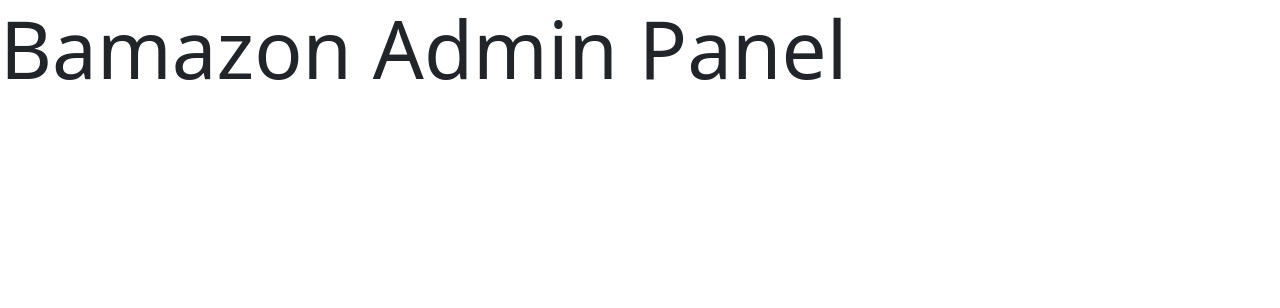
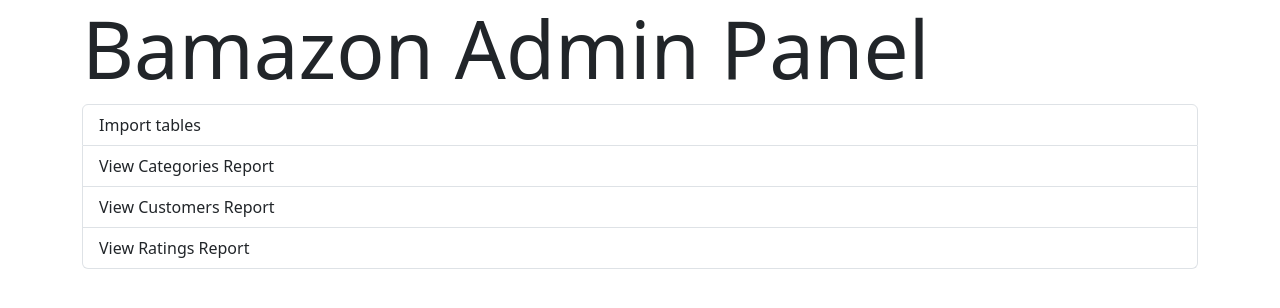
Before and after one commit to IChism/cs_370_group5, a Django app: template cs_370_django/bamazon/templates/bamazon/index.html in a window 1280 px wide. Shown: the top 308 px of the page. Run offline with Django 4.2, Linux system fonts and the light colour scheme; the template is opened without the code that fills it, so the values that code supplies are empty; some libraries are stand-ins or nearby versions.

Commit message:
Make index

```diff
--- a/cs_370_django/bamazon/templates/bamazon/index.html
+++ b/cs_370_django/bamazon/templates/bamazon/index.html
@@ -1,9 +1,17 @@
 <!DOCTYPE html>
 <html lang="en">
-{% include "bamazon/meta.html" with title="Products" %}
+{% include "bamazon/meta.html" with title="Bamazon" %}
 <body>
     {% include "bamazon/header.html" %}
-    <h1 class="display-1">Bamazon Admin Panel</h1>
+    <div class="container">
+        <h1 class="display-1">Bamazon Admin Panel</h1>
+        <div class="list-group">
+            <a class="list-group-item list-group-item-action" href="import">Import tables</a>
+            <a class="list-group-item list-group-item-action" href="categories">View Categories Report</a>
+            <a class="list-group-item list-group-item-action" href="customers">View Customers Report</a>
+            <a class="list-group-item list-group-item-action" href="ratings">View Ratings Report</a>
+        </div>
+    </div>
     {% include "bamazon/footer.html" %}
 </body>
 </html>
--- a/cs_370_django/bamazon/urls.py
+++ b/cs_370_django/bamazon/urls.py
@@ -3,6 +3,7 @@ from django.urls import path
 from . import views
 
 urlpatterns = [
+    path("", views.index),
     # Reports
     path("categories", views.categories, name="categories"),
     path("customers", views.customers, name="customers"),
--- a/cs_370_django/bamazon/views.py
+++ b/cs_370_django/bamazon/views.py
@@ -6,6 +6,9 @@ from django.shortcuts import render
 
 from bamazon.models import *
 from bamazon.forms import *
+
+def index(request):
+    return render(request, "bamazon/index.html", {})
 
 def categories(request):
     context = {"categories": Category.objects.all()}
--- a/cs_370_django/cs_370_django/settings.py
+++ b/cs_370_django/cs_370_django/settings.py
@@ -31,6 +31,7 @@ ALLOWED_HOSTS = []
 # Application definition
 
 INSTALLED_APPS = [
+    "bamazon",
     "django.contrib.admin",
     "django.contrib.auth",
     "django.contrib.contenttypes",
--- a/cs_370_django/cs_370_django/urls.py
+++ b/cs_370_django/cs_370_django/urls.py
@@ -13,9 +13,13 @@ Including another URLconf
     1. Import the include() function: from django.urls import include, path
     2. Add a URL to urlpatterns:  path('blog/', include('blog.urls'))
 """
+
 from django.contrib import admin
-from django.urls import path
+from django.urls import include, path
+from django.conf import settings
+from django.conf.urls.static import static
 
 urlpatterns = [
-    path("admin/", admin.site.urls),
-]
+    path('', include("bamazon.urls")),
+    path('admin/', admin.site.urls),
+] + static(settings.STATIC_URL, document_root=settings.STATIC_ROOT)
```
